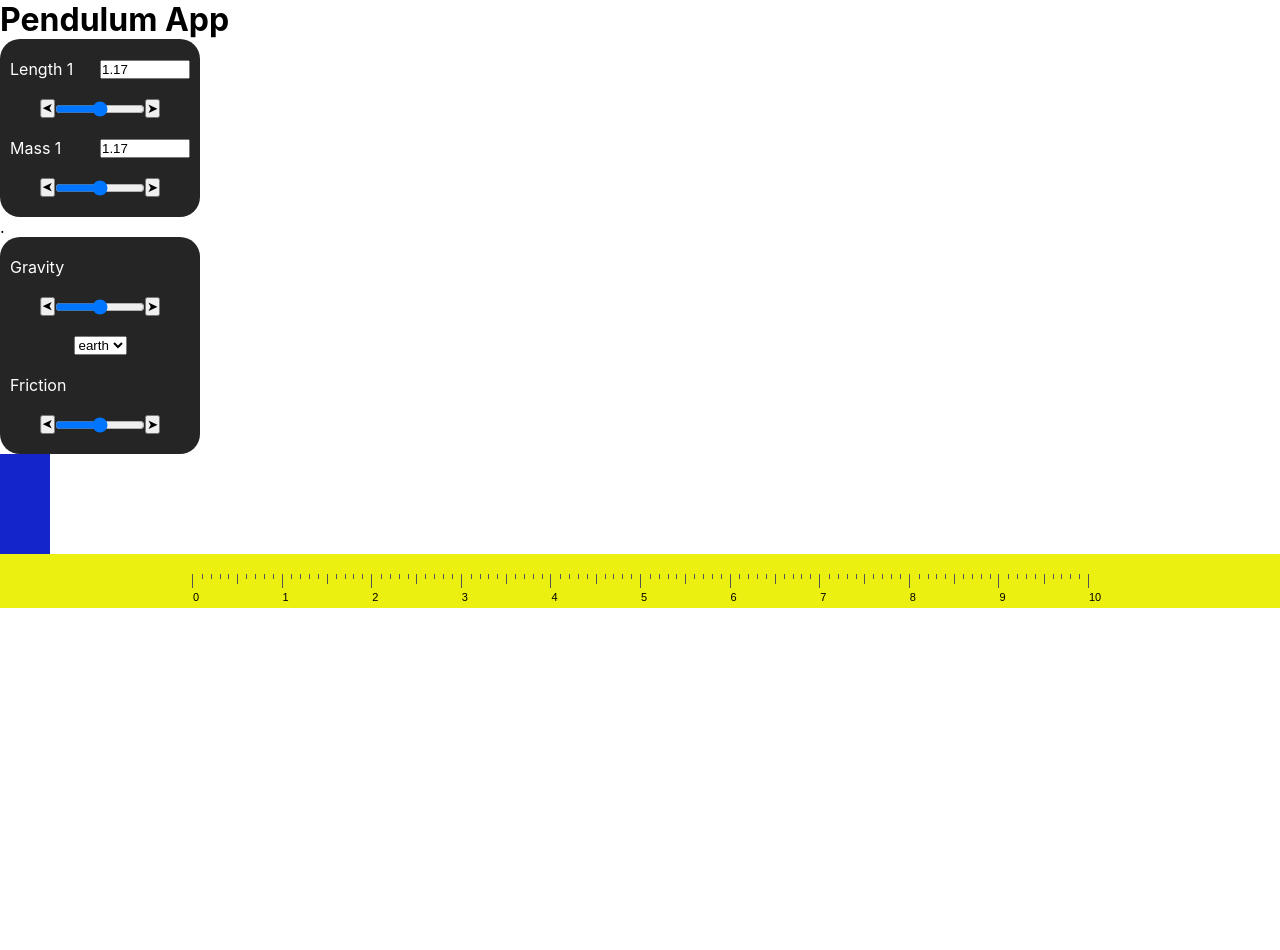
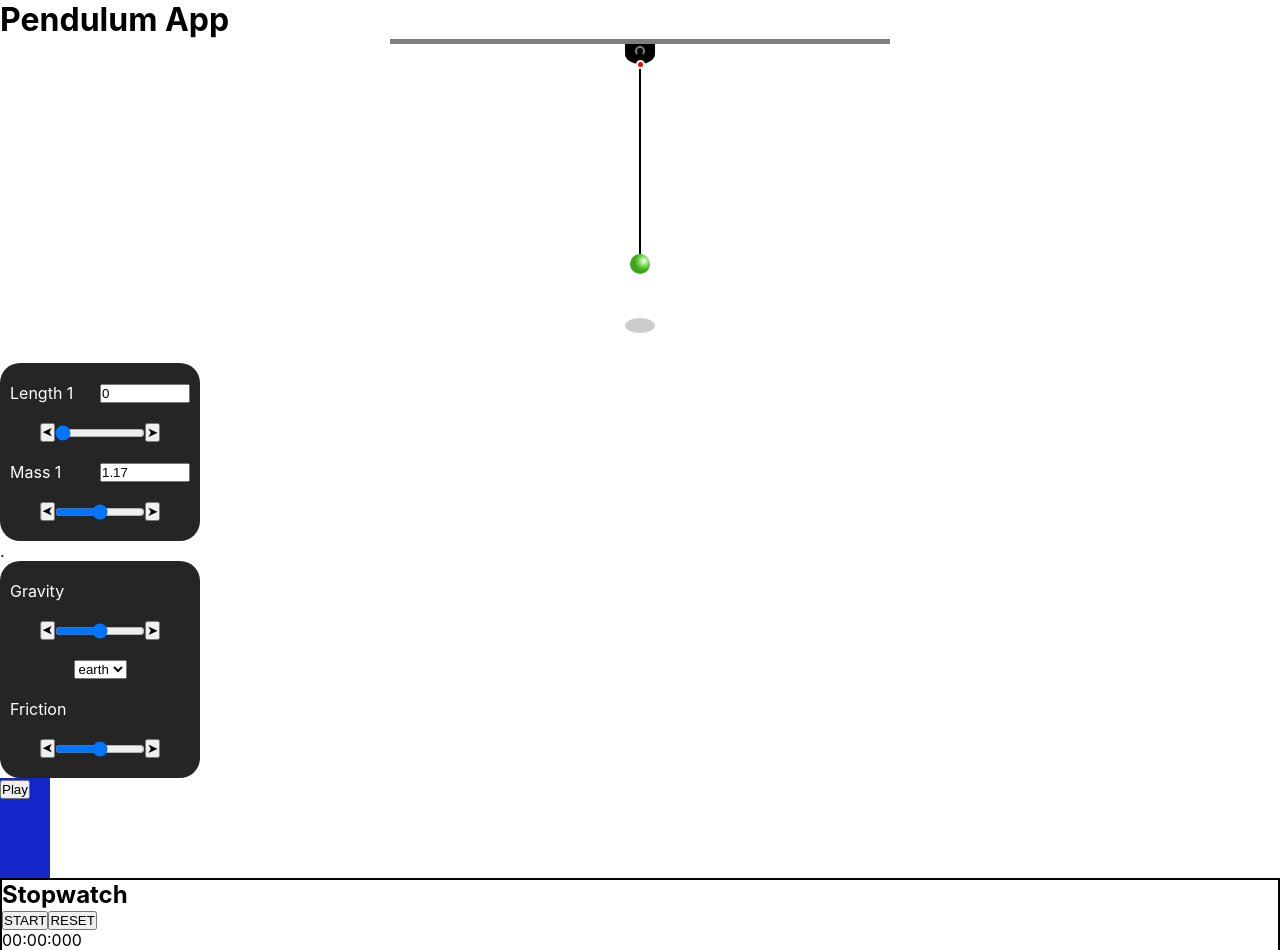
Before and after one commit to jganz6/pendulum-app, a React (Create React App) app: page / in a window 1280 px wide. Shown: the top 950 px of the page. Before the commit the page ends 800 px from the top, so only its background shows below. Built offline with nearby package versions, Linux system fonts and the light colour scheme.

Commit message:
implementation

```diff
--- a/src/App.js
+++ b/src/App.js
@@ -1,16 +1,29 @@
+import React, { useState } from "react";
 import SettingsMass from "./components/SettingsMass";
 import SettingsGravity from "./components/SettingsGravity";
 import Ruller from "./components/Ruller";
 import ObjectItem from "./components/ObjectItem";
+import Pendulum from "./components/Pendulum";
+import Stopwatch from "./components/Stopwatch";
 
 function App() {
+  const [objLength, setObjLength] = useState(0);
+  const [playPendulum, setPlayPendulum] = useState(false);
   return (
     <div className="App">
       <h1>Pendulum App</h1>
-      <SettingsMass />
+      <Pendulum objLength={objLength} playPendulum={playPendulum} />
+      <SettingsMass
+        objLength={objLength}
+        setObjLength={(length) => setObjLength(length)}
+      />
       <div>{"     ."}</div>
       <SettingsGravity />
-      <ObjectItem />
+      <ObjectItem
+        playPendulum={playPendulum}
+        setPlayPendulum={(choice) => setPlayPendulum(choice)}
+      />
+      <Stopwatch />
       <Ruller />
     </div>
   );
--- a/src/components/ObjectItem.js
+++ b/src/components/ObjectItem.js
@@ -3,6 +3,7 @@ import "./../styles/ObjectItem.css";
 
 function ObjectItem(props) {
   const obj = "block";
+  const { playPendulum, setPlayPendulum } = props;
   return (
     <div
       className={
@@ -12,7 +13,15 @@ function ObjectItem(props) {
           ? "normalItem circle"
           : "normalItem block"
       }
-    ></div>
+    >
+      <button
+        onClick={() => {
+          playPendulum ? setPlayPendulum(false) : setPlayPendulum(true);
+        }}
+      >
+        {playPendulum ? "Stop" : "Play"}
+      </button>
+    </div>
   );
 }
 
--- /dev/null
+++ b/src/components/Pendulum.js
@@ -0,0 +1,47 @@
+import React from "react";
+import "./../styles/Pendulum.css";
+function Pendulum(props) {
+  console.log(props.objLength);
+  return (
+    <div className="base">
+      <div className="holder"></div>
+      <div
+        className="thread"
+        style={
+          props.objLength && props.playPendulum
+            ? {
+                height: `${props.objLength + "px"}`,
+                animationName: "moveIt",
+                animationDuration: "2.5s",
+                animationTimingFunction: "ease-in-out",
+                animationIterationCount: "infinite",
+              }
+            : props.objLength && !props.playPendulum
+            ? {
+                height: `${props.objLength + "px"}`,
+              }
+            : null
+        }
+      >
+        <div className="knob"></div>
+        <div className="pendulum"></div>
+      </div>
+      <div
+        className="shadow"
+        style={
+          props.playPendulum
+            ? {
+                animationName: "moveShade",
+                animationDuration: "1.25s",
+                animationTimingFunction: "ease-in-out",
+                animationDirection: "alternate",
+                animationIterationCount: "infinite",
+              }
+            : null
+        }
+      ></div>
+    </div>
+  );
+}
+
+export default Pendulum;
--- a/src/components/SettingsMass.js
+++ b/src/components/SettingsMass.js
@@ -1,7 +1,8 @@
 import React from "react";
 import "./../styles/SettingsMass.css";
 
-function SettingsMass() {
+function SettingsMass(props) {
+  const { objLength, setObjLength } = props;
   return (
     <div className="settings-container">
       <form>
@@ -9,11 +10,22 @@ function SettingsMass() {
           <label className="item2-row" htmlFor="length1">
             Length 1
           </label>
-          <input name="length1" className="item2-row" value="1.17" />
+          <input
+            name="length1"
+            className="item2-row"
+            value={objLength}
+            onChange={(e) => setObjLength(e.target.value)}
+          />
         </div>
         <div className="item-settings">
           <button style={{ transform: "rotate(180deg)" }}>&#10148;</button>
-          <input name="rangeLength" className="item2-row" type="range" />
+          <input
+            name="rangeLength"
+            className="item2-row"
+            type="range"
+            value={objLength}
+            onChange={(e) => setObjLength(e.target.value)}
+          />
           <button>&#10148;</button>
         </div>
         <div className="item-settings">
--- /dev/null
+++ b/src/components/Stopwatch.js
@@ -0,0 +1,83 @@
+import React from "react";
+import StopwatchDisplay from "./StopwatchDisplay";
+import StopwatchHistory from "./StopwatchHistory";
+import "./../styles/Stopwatch.css";
+
+class Stopwatch extends React.Component {
+  constructor(props) {
+    super(props);
+
+    this.state = {
+      running: false,
+      currentTimeMs: 0,
+      currentTimeSec: 0,
+      currentTimeMin: 0,
+    };
+  }
+
+  formatTime = (val, ...rest) => {
+    let value = val.toString();
+    if (value.length < 2) {
+      value = "0" + value;
+    }
+    if (rest[0] === "ms" && value.length < 3) {
+      value = "0" + value;
+    }
+    return value;
+  };
+
+  start = () => {
+    if (!this.state.running) {
+      this.setState({ running: true });
+      this.watch = setInterval(() => this.pace(), 10);
+    }
+  };
+
+  stop = () => {
+    this.setState({ running: false });
+    clearInterval(this.watch);
+  };
+
+  pace = () => {
+    this.setState({ currentTimeMs: this.state.currentTimeMs + 10 });
+    if (this.state.currentTimeMs >= 1000) {
+      this.setState({ currentTimeSec: this.state.currentTimeSec + 1 });
+      this.setState({ currentTimeMs: 0 });
+    }
+    if (this.state.currentTimeSec >= 60) {
+      this.setState({ currentTimeMin: this.state.currentTimeMin + 1 });
+      this.setState({ currentTimeSec: 0 });
+    }
+  };
+
+  reset = () => {
+    this.setState({
+      currentTimeMs: 0,
+      currentTimeSec: 0,
+      currentTimeMin: 0,
+    });
+  };
+
+  render() {
+    return (
+      <div className={"stopwatch"}>
+        <h2 ref="header">Stopwatch</h2>
+        {this.state.running === false && (
+          <button onClick={this.start}>START</button>
+        )}
+        {this.state.running === true && (
+          <button onClick={this.stop}>STOP</button>
+        )}
+        <button onClick={this.reset}>RESET</button>
+        <StopwatchDisplay
+          ref="display"
+          {...this.state}
+          formatTime={this.formatTime}
+        />
+        <StopwatchHistory {...this.state} formatTime={this.formatTime} />
+      </div>
+    );
+  }
+}
+
+export default Stopwatch;
--- /dev/null
+++ b/src/components/StopwatchDisplay.js
@@ -0,0 +1,17 @@
+import React from "react";
+
+class StopwatchDisplay extends React.Component {
+  render() {
+    return (
+      <div className={"stopwatch__display"}>
+        <span>
+          {this.props.formatTime(this.props.currentTimeMin)}:
+          {this.props.formatTime(this.props.currentTimeSec)}:
+          {this.props.formatTime(this.props.currentTimeMs, "ms")}
+        </span>
+      </div>
+    );
+  }
+}
+
+export default StopwatchDisplay;
--- /dev/null
+++ b/src/components/StopwatchHistory.js
@@ -0,0 +1,74 @@
+import React from "react";
+
+class StopwatchHistory extends React.Component {
+  constructor(props) {
+    super(props);
+
+    this.state = {
+      history: [],
+    };
+  }
+
+  componentDidMount() {
+    this.setHistoryState();
+  }
+
+  setHistoryState = () => {
+    if (localStorage.times) {
+      this.setState({ history: localStorage.times.split("|") });
+    } else {
+      this.setState({ history: [] });
+    }
+  };
+
+  saveToLocalStorage = () => {
+    if (localStorage.times) {
+      localStorage.times =
+        `${Date().toString()} :: ${this.props.formatTime(
+          this.props.currentTimeMin
+        )}:${this.props.formatTime(
+          this.props.currentTimeSec
+        )}:${this.props.formatTime(this.props.currentTimeMs, "ms")}|` +
+        localStorage.times;
+    } else {
+      localStorage.times = `${Date().toString()} :: ${this.props.formatTime(
+        this.props.currentTimeMin
+      )}:${this.props.formatTime(
+        this.props.currentTimeSec
+      )}:${this.props.formatTime(this.props.currentTimeMs, "ms")}|`;
+    }
+  };
+
+  saveTime = () => {
+    if (typeof Storage !== "undefined") {
+      this.saveToLocalStorage();
+    } else {
+      console.error("local storage not supported");
+    }
+    this.setHistoryState();
+  };
+
+  resetHistory = () => {
+    if (localStorage.times) {
+      localStorage.removeItem("times");
+    }
+    this.setHistoryState();
+  };
+
+  render() {
+    return (
+      <div className={"stopwatch__history"}>
+        <button onClick={this.saveTime}>SAVE TIME</button>
+        <button onClick={this.resetHistory}>RESET HISTORY</button>
+        <h3>History</h3>
+        <ul>
+          {this.state.history.map((item, index) => (
+            <li key={index}>{item}</li>
+          ))}
+        </ul>
+      </div>
+    );
+  }
+}
+
+export default StopwatchHistory;
--- /dev/null
+++ b/src/styles/Pendulum.css
@@ -0,0 +1,128 @@
+* {
+  margin: 0;
+  padding: 0;
+  box-sizing: border-box;
+}
+
+.base {
+  width: 500px;
+  border-top: 5px solid gray;
+  margin: auto;
+  text-align: center;
+  position: relative;
+  padding: 0 0 30px;
+}
+
+.holder {
+  width: 30px;
+  height: 20px;
+  background: black;
+  margin: auto;
+  border-radius: 0 0 50% 50%;
+}
+
+.thread {
+  display: inline-block;
+  width: 2px;
+  height: 200px;
+  background: black;
+  border-radius: 5px;
+  position: relative;
+  transform-origin: 50% 0;
+  /* animation: moveIt 2.5s ease-in-out infinite; */
+}
+
+.thread:after {
+  content: "";
+  position: absolute;
+  width: 5px;
+  height: 5px;
+  border-radius: 50%;
+  background: red;
+  border: 2px solid white;
+  top: -4.5px;
+  left: -3.5px;
+}
+
+.knob {
+  width: 10px;
+  height: 10px;
+  position: absolute;
+  top: -18px;
+  left: -4.5px;
+  border: 2px solid rgba(255, 255, 255, 0.5);
+  border-radius: 50%;
+  border-bottom: 2px solid transparent;
+}
+
+.pendulum {
+  width: 20px;
+  height: 20px;
+  background: -moz-radial-gradient(
+    circle at 70% 35%,
+    white,
+    #66d63e 30%,
+    #40a31d 50%
+  );
+  background: -webkit-radial-gradient(
+    circle at 70% 35%,
+    white,
+    #66d63e 30%,
+    #40a31d 50%
+  );
+  background: -o-radial-gradient(
+    circle at 70% 35%,
+    white,
+    #66d63e 30%,
+    #40a31d 50%
+  );
+  background: -ms-radial-gradient(
+    circle at 70% 35%,
+    white,
+    #66d63e 30%,
+    #40a31d 50%
+  );
+  background: radial-gradient(
+    circle at 70% 35%,
+    white,
+    #66d63e 30%,
+    #40a31d 50%
+  );
+  border-radius: 50%;
+  position: absolute;
+  bottom: -10px;
+  left: -9px;
+}
+
+.shadow {
+  width: 30px;
+  height: 15px;
+  background: rgba(0, 0, 0, 0.2);
+  border-radius: 50%;
+  margin: 50px auto 0;
+  /* animation: moveShade 1.25s ease-in-out alternate infinite; */
+}
+
+@keyframes moveIt {
+  0%,
+  100% {
+    transform: rotate(45deg);
+  }
+  50% {
+    transform: rotate(-45deg);
+  }
+}
+
+@keyframes moveShade {
+  0% {
+    transform: translateX(-220px) scale(1.4, 0.5);
+    filter: blur(20px);
+  }
+  50% {
+    filter: blur(3px);
+  }
+  100% {
+    transform: translateX(220px) scale(1.4, 0.5);
+    filter: blur(20px);
+  }
+}
--- /dev/null
+++ b/src/styles/Stopwatch.css
@@ -0,0 +1,3 @@
+.stopwatch {
+  border: 2px solid black;
+}
```
